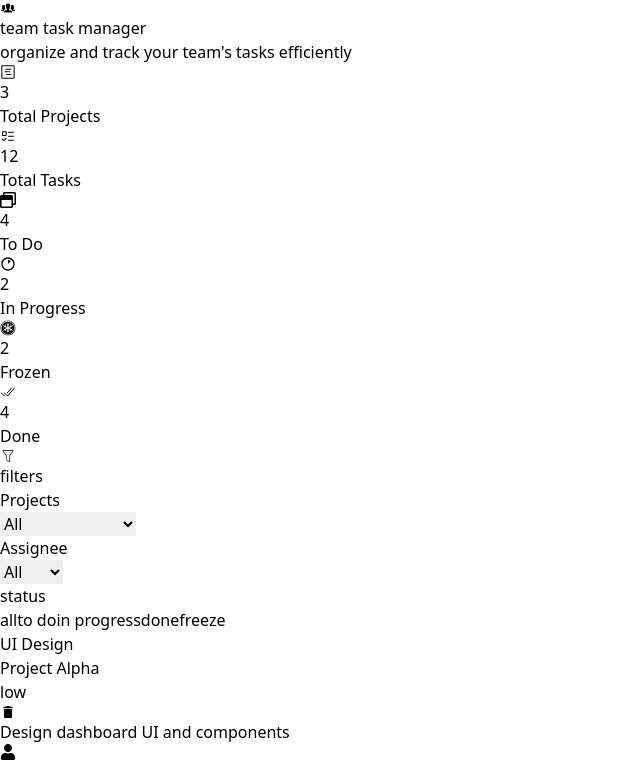
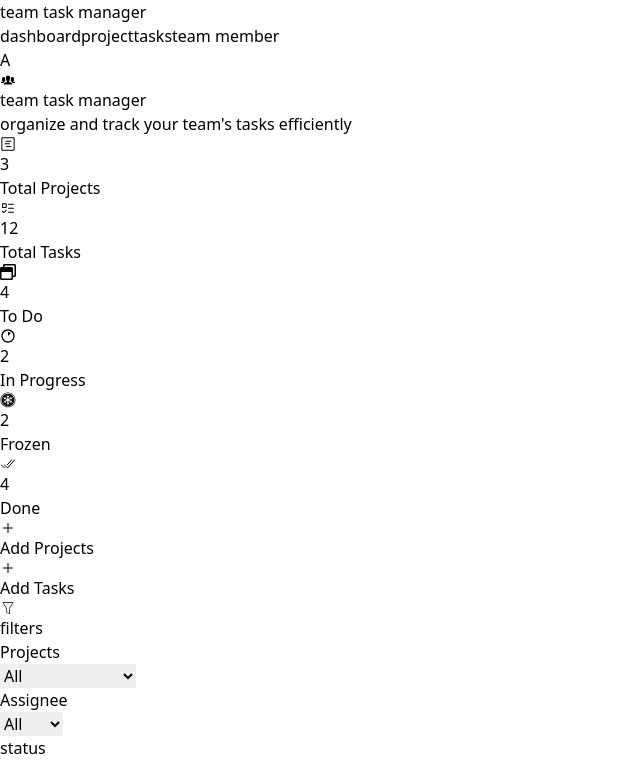
Before and after one commit to cseabhisheks/TTM, a React app in the folder frontend/: page / in a window 1280 px wide. Shown: the top 764 px of the page, without its empty margins (0-640 px from the left). Built offline with nearby package versions, Linux system fonts and the light colour scheme; the HTML template or start-up script is replaced by a standard one.

Commit message:
navbar and header is added

```diff
--- a/frontend/src/App.jsx
+++ b/frontend/src/App.jsx
@@ -1,12 +1,18 @@
 import TaskStatCardContainer from "./layout/TaskStatCardContainer"
 import FilterCardContainer from "./layout/FilterCardContainer"
 import TaskProvider from "./context/TaskContext"
+import AddProjectAndTasksContainer from "./layout/AddProjectAndTasksContainer"
+import Footer from "./components/Footer"
+import Navbar from "./components/Navbar"
 export default function App() {
   return (<>
+    <Navbar />
     <TaskProvider>
       <TaskStatCardContainer />
+      <AddProjectAndTasksContainer />
       <FilterCardContainer />
     </TaskProvider>
+    <Footer />
 
   </>)
 }
--- /dev/null
+++ b/frontend/src/components/Footer.jsx
@@ -0,0 +1,7 @@
+export default function Footer() {
+    return (<>
+        <footer className=" text-gray-500 p-4 text-center border-t-2">
+            &copy; {new Date().getFullYear()} team task manager. all rights reseved.
+        </footer>
+        </>)
+}
--- /dev/null
+++ b/frontend/src/components/Navbar.jsx
@@ -0,0 +1,15 @@
+export default function Navbar() {
+    return (
+        <nav className="capitalize p-4 flex items-center gap-4 bg-gray-400">
+            <div className="text-xl font-bold">team task manager</div>
+            <div className="flex flex-[3] gap-5">
+                <a href="">dashboard</a>
+                <a href="">project</a>
+                <a href="">tasks</a>
+                <a href="">team member</a>
+            </div>
+
+            <div className="text-sm bg-gray-400 font-bold flex items-center justify-center border w-8 h-8 rounded-[100%]" >A</div>
+        </nav>
+    );
+}
--- /dev/null
+++ b/frontend/src/layout/AddProjectAndTasksContainer.jsx
@@ -0,0 +1,15 @@
+import { IoAddSharp } from "react-icons/io5";
+export default function AddProjectAndTasksContainer() {
+    return (<>
+        <div className="grid md:grid-cols-2">
+            <div className=" flex justify-center items-center gap-2 border-2 border-black border-dotted rounded-xl hover:bg-gray-300 cursor-pointer m-4 p-4 ">
+                <IoAddSharp className="text-xl" />
+                <div>Add Projects</div>
+            </div>
+            <div className=" flex items-center justify-center rounded-xl border-black border-dotted gap-2 border-2 m-4 p-4 cursor-pointer hover:bg-gray-300">
+                <IoAddSharp className="text-xl" />
+                <div>Add Tasks</div>
+            </div>
+        </div>
+    </>)
+}
```
